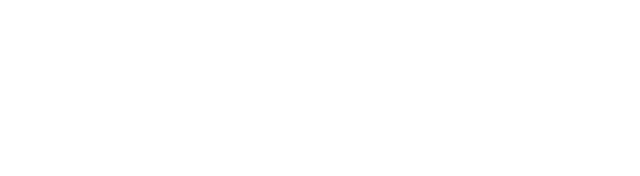
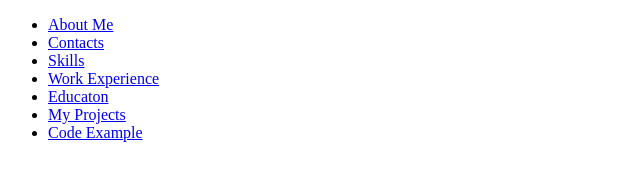
Before and after one commit to LVJameskirk/rsschool-cv, a plain HTML site: page index.html in a window 1280 px wide. Shown: the whole page, without its empty margins (0-640 px from the left). Drawn offline with Linux system fonts and the light colour scheme.

Commit message:
feat: add header

```diff
--- a/index.html
+++ b/index.html
@@ -8,6 +8,19 @@
 </head>
 <body>
   <div class="wrapper">
+    <header class="header">
+      <nav class="nav">
+          <ul class="nav-list">
+              <li class="nav-item"><a href="#about-me">About Me</a></li>
+              <li class="nav-item"><a href="#contacts">Contacts</a></li>
+              <li class="nav-item"><a href="#skills">Skills</a></li>
+              <li class="nav-item"><a href="#work">Work Experience</a></li>
+              <li class="nav-item"><a href="#education">Educaton</a></li>
+              <li class="nav-item"><a href="#projects">My Projects</a></li>
+              <li class="nav-item"><a href="#code">Code Example</a></li>
+          </ul>
+      </nav>
+  </header>
 
   </div>
 </body>
```
